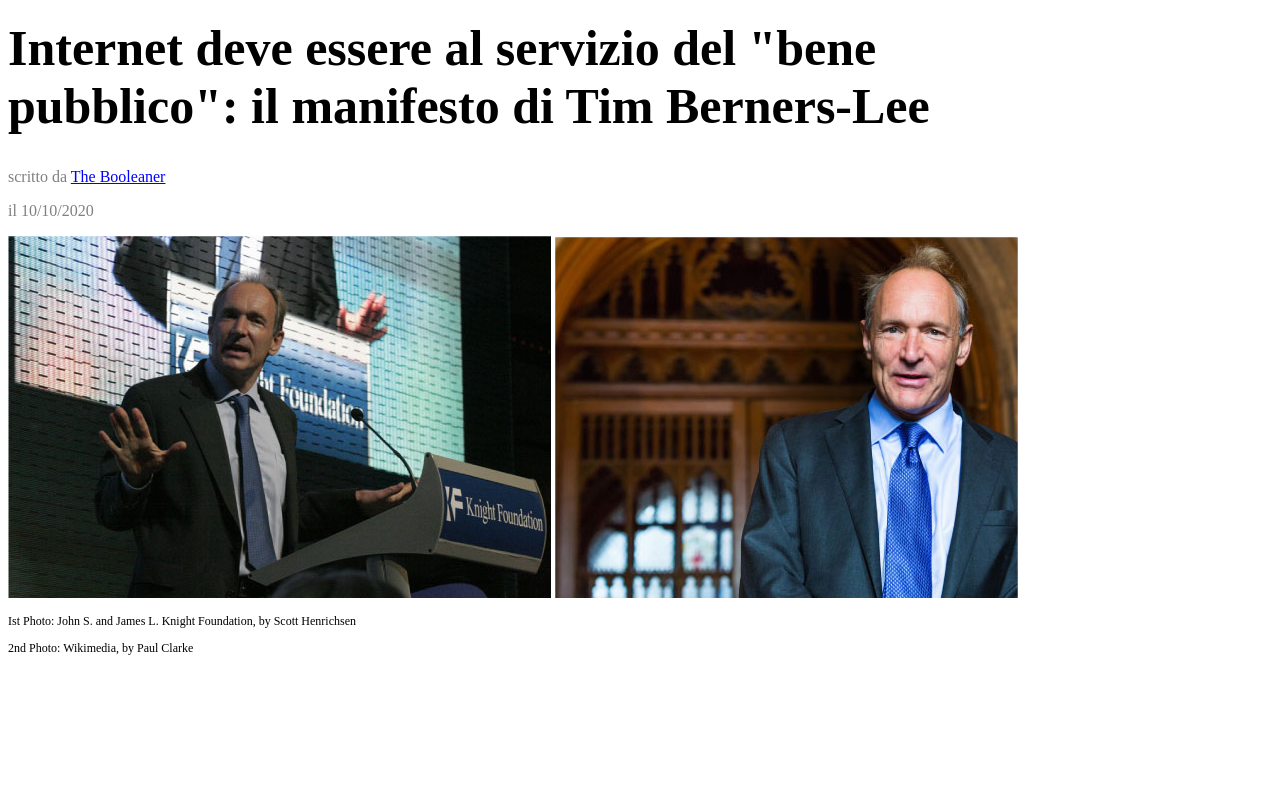
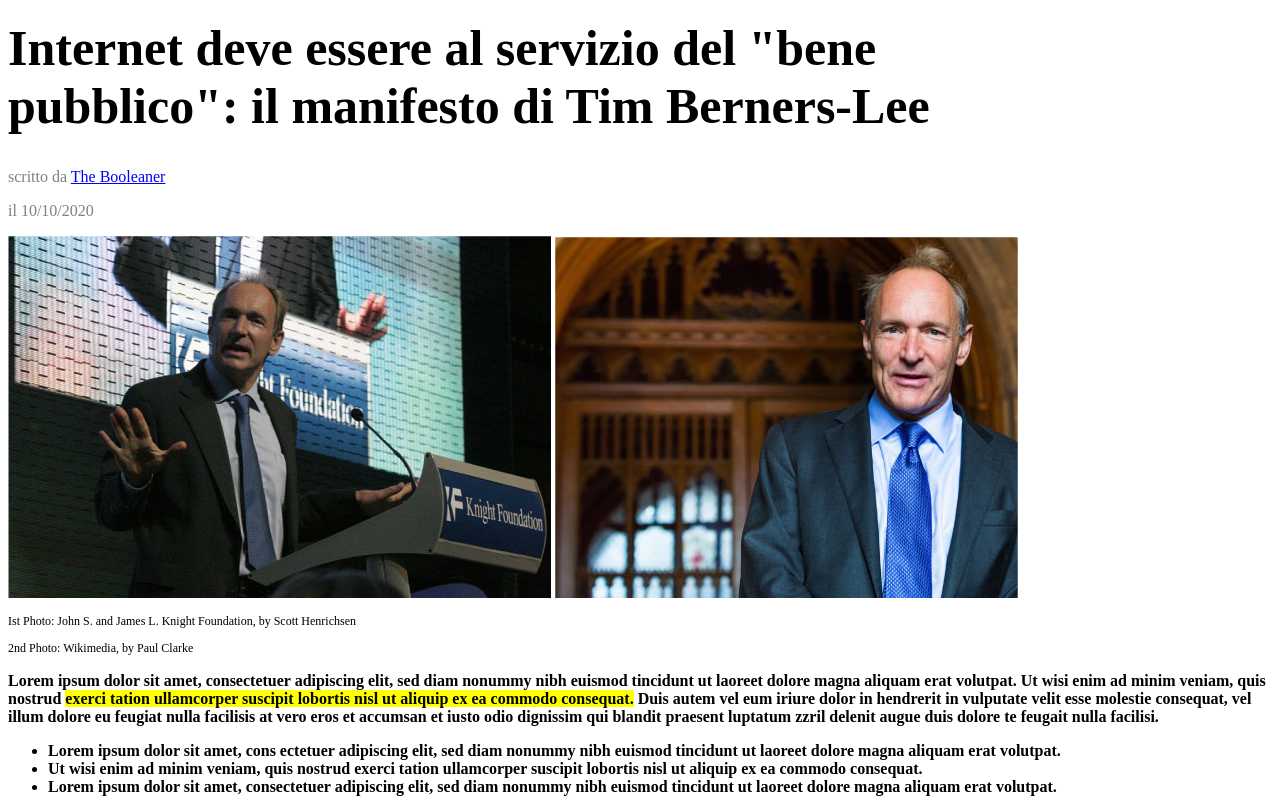
Before and after one commit to Christianmagni97/html-css-booleaner, a plain HTML site: page index.html in a window 1280 px wide. Shown: the part 203-1015 px from the top of the page. Before the commit the page ends 871 px from the top, so only its background shows below. Drawn offline with Linux system fonts and the light colour scheme.

Commit message:
Description-list

```diff
--- a/index.html
+++ b/index.html
@@ -26,9 +26,23 @@
             <img src="./img/tim-2.jpg" alt="">
             <p id="Credit1">Ist Photo: John S. and James L. Knight Foundation, by Scott Henrichsen</p>
             <p id="Credit2">2nd Photo: Wikimedia, by Paul Clarke</p>
+        </section>
+        <!--Fine immagini Paul Clarke-->
+        <!--Inizio Descrizione-->
+        <section>
+            <p id="description1">Lorem ipsum dolor sit amet, consectetuer adipiscing elit, sed diam nonummy nibh euismod tincidunt ut laoreet dolore magna aliquam erat volutpat. Ut wisi enim ad minim veniam, quis nostrud <mark> exerci tation ullamcorper suscipit lobortis nisl ut aliquip ex ea commodo consequat.</mark> Duis autem vel eum iriure dolor in hendrerit in vulputate velit esse molestie consequat, vel illum dolore eu feugiat nulla facilisis at vero eros et accumsan et iusto odio dignissim qui blandit praesent luptatum
+                zzril delenit augue duis dolore te feugait nulla facilisi.
+            </p>
+           <ul id="list">
+            <li>Lorem ipsum dolor sit amet, cons ectetuer adipiscing elit, sed diam nonummy nibh euismod tincidunt ut laoreet dolore magna aliquam erat volutpat.</li>
+            <li>Ut wisi enim ad minim veniam, quis nostrud exerci tation ullamcorper suscipit lobortis nisl ut aliquip ex ea commodo consequat.</li>
+            <li>Lorem ipsum dolor sit amet, consectetuer adipiscing elit, sed diam nonummy nibh euismod tincidunt ut laoreet dolore magna aliquam erat volutpat.</li>
+           </ul>
+
+        </section>
 
 
-        </section>
+
 
 
     </header>
--- a/internetfree.css
+++ b/internetfree.css
@@ -25,7 +25,8 @@
 }
 #Credit1, #Credit2{
     font-size: 12px;
-
-
+}
+#description1, #list{
+    font-weight: bold;
 
 }
```
